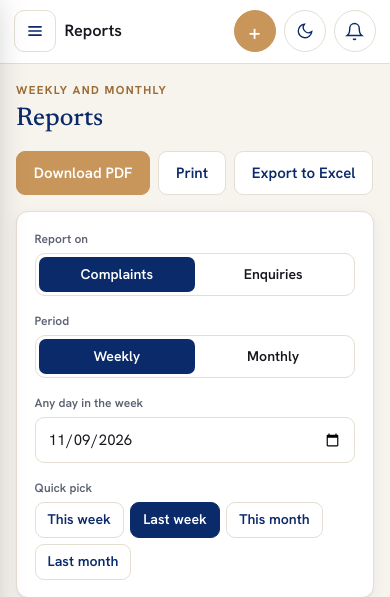
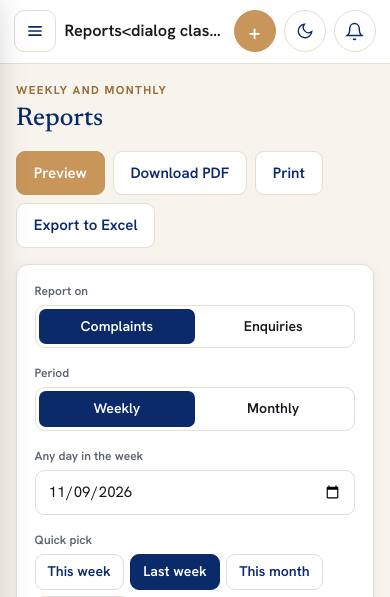
Before and after one commit to n02418505p-creator/CRM, a Django app: page /reports/ in a window 390 px wide. Shown: the top 597 px of the page. Run offline with Django 5.2, Linux system fonts and the light colour scheme; the visitor is signed in with stand-in values (Sample User, id 1); data comes from the database, SQL or seed files in the repository; data that the repository does not hold is empty.

Commit message:
Reports: preview the PDF before downloading
- 'Preview' shows the PDF inside the page (new tab on phones), with Download and Close
- PDF opens inline for previews; '?download=1' downloads it

Co-Authored-By: Claude Opus 5.5 <noreply@anthropic.com>
Claude-Session: https://claude.ai/code/session_01ATc9bEjTy7GTyzV5oghb8A

```diff
--- a/complaints/static/portal/portal.css
+++ b/complaints/static/portal/portal.css
@@ -580,3 +580,16 @@ label.check input { margin-top: .2rem; accent-color: var(--navy); }
   .table-wrap { overflow: visible; }
   a { color: inherit; text-decoration: none; }
 }
+
+/* Report PDF preview */
+.pdf-preview { width: min(1000px, 94vw); height: 92vh; padding: 0; border: 1px solid var(--line); border-radius: var(--radius); background: var(--card); color: var(--ink); box-shadow: 0 24px 80px rgba(0, 0, 0, .35); overflow: hidden; }
+.pdf-preview[open] { display: flex; flex-direction: column; }
+.pdf-preview::backdrop { background: rgba(8, 14, 30, .55); backdrop-filter: blur(2px); }
+.pdf-preview-head { display: flex; justify-content: space-between; align-items: center; gap: 1rem; padding: .9rem 1.2rem; border-bottom: 1px solid var(--line); }
+.pdf-preview-head h2 { font-size: 1.15rem; }
+.pdf-preview-head .eyebrow { margin: 0; }
+.pdf-preview-actions { display: flex; gap: .5rem; flex: none; }
+.pdf-preview-body { position: relative; flex: 1; background: #525659; }
+.pdf-preview-body iframe { width: 100%; height: 100%; border: 0; display: block; }
+.pdf-preview-loading { position: absolute; inset: 0; display: grid; place-items: center; margin: 0; color: #fff; }
+.pdf-preview.loaded .pdf-preview-loading { display: none; }
--- a/complaints/templates/portal/reports.html
+++ b/complaints/templates/portal/reports.html
@@ -1,5 +1,41 @@
 {% extends "portal/base.html" %}
-{% block title %}Reports{% endblock %}
+{% block title %}Reports<dialog class="pdf-preview" id="pdfPreview" aria-labelledby="pdfPreviewTitle">
+  <div class="pdf-preview-head">
+    <div>
+      <p class="eyebrow">Preview</p>
+      <h2 id="pdfPreviewTitle">{{ report.noun_plural }} report · {{ report.label }}</h2>
+    </div>
+    <div class="pdf-preview-actions">
+      <a class="btn btn-bronze" href="{% url 'portal:report_pdf' %}?{{ query }}&download=1">Download PDF</a>
+      <button class="btn btn-ghost" type="button" id="pdfPreviewClose">Close</button>
+    </div>
+  </div>
+  <div class="pdf-preview-body">
+    <p class="muted pdf-preview-loading">Preparing the report…</p>
+    <iframe id="pdfPreviewFrame" title="Report preview"></iframe>
+  </div>
+</dialog>
+<script>
+(function () {
+  var btn = document.getElementById("previewBtn");
+  var dialog = document.getElementById("pdfPreview");
+  var frame = document.getElementById("pdfPreviewFrame");
+  if (!btn || !dialog || !dialog.showModal) { return; }  // no dialog support: the link opens a new tab
+  btn.addEventListener("click", function (e) {
+    if (window.matchMedia("(max-width: 820px)").matches) { return; }  // phones: open in a new tab
+    e.preventDefault();
+    if (frame.getAttribute("src") !== btn.href) {
+      dialog.classList.remove("loaded");
+      frame.setAttribute("src", btn.href);
+    }
+    dialog.showModal();
+  });
+  frame.addEventListener("load", function () { dialog.classList.add("loaded"); });
+  document.getElementById("pdfPreviewClose").addEventListener("click", function () { dialog.close(); });
+  dialog.addEventListener("click", function (e) { if (e.target === dialog) { dialog.close(); } });
+})();
+</script>
+{% endblock %}
 {% block content %}
 <div class="page-head report-controls">
   <div>
@@ -7,7 +43,8 @@
     <h1>Reports</h1>
   </div>
   <div style="display:flex;gap:.5rem;flex-wrap:wrap">
-    <a class="btn btn-bronze" href="{% url 'portal:report_pdf' %}?{{ query }}">Download PDF</a>
+    <a class="btn btn-bronze" id="previewBtn" href="{% url 'portal:report_pdf' %}?{{ query }}" target="_blank" rel="noopener">Preview</a>
+    <a class="btn btn-ghost" href="{% url 'portal:report_pdf' %}?{{ query }}&download=1">Download PDF</a>
     <button class="btn btn-ghost" type="button" onclick="window.print()">Print</button>
     <a class="btn btn-ghost" href="{% url 'portal:report_csv' %}?{{ query }}">Export to Excel</a>
   </div>
@@ -138,4 +175,40 @@
 
   <footer class="report-foot muted small">Generated {{ report.generated_at|date:"j M Y, H:i" }} by {{ user.get_full_name|default:user.username }} · MMC Capital · Confidential</footer>
 </article>
+<dialog class="pdf-preview" id="pdfPreview" aria-labelledby="pdfPreviewTitle">
+  <div class="pdf-preview-head">
+    <div>
+      <p class="eyebrow">Preview</p>
+      <h2 id="pdfPreviewTitle">{{ report.noun_plural }} report · {{ report.label }}</h2>
+    </div>
+    <div class="pdf-preview-actions">
+      <a class="btn btn-bronze" href="{% url 'portal:report_pdf' %}?{{ query }}&download=1">Download PDF</a>
+      <button class="btn btn-ghost" type="button" id="pdfPreviewClose">Close</button>
+    </div>
+  </div>
+  <div class="pdf-preview-body">
+    <p class="muted pdf-preview-loading">Preparing the report…</p>
+    <iframe id="pdfPreviewFrame" title="Report preview"></iframe>
+  </div>
+</dialog>
+<script>
+(function () {
+  var btn = document.getElementById("previewBtn");
+  var dialog = document.getElementById("pdfPreview");
+  var frame = document.getElementById("pdfPreviewFrame");
+  if (!btn || !dialog || !dialog.showModal) { return; }  // no dialog support: the link opens a new tab
+  btn.addEventListener("click", function (e) {
+    if (window.matchMedia("(max-width: 820px)").matches) { return; }  // phones: open in a new tab
+    e.preventDefault();
+    if (frame.getAttribute("src") !== btn.href) {
+      dialog.classList.remove("loaded");
+      frame.setAttribute("src", btn.href);
+    }
+    dialog.showModal();
+  });
+  frame.addEventListener("load", function () { dialog.classList.add("loaded"); });
+  document.getElementById("pdfPreviewClose").addEventListener("click", function () { dialog.close(); });
+  dialog.addEventListener("click", function (e) { if (e.target === dialog) { dialog.close(); } });
+})();
+</script>
 {% endblock %}
--- a/complaints/tests.py
+++ b/complaints/tests.py
@@ -501,9 +501,14 @@ class ReportTests(TestCase):
         self.assertEqual(page.status_code, 200)
         self.assertContains(page, "Complaints report")
         self.assertContains(page, "logo.png")
+        self.assertContains(page, 'id="previewBtn"')
         pdf = self.client.get("/reports/report.pdf?period=weekly")
         self.assertEqual(pdf["Content-Type"], "application/pdf")
         self.assertTrue(pdf.content.startswith(b"%PDF"))
+        self.assertTrue(pdf["Content-Disposition"].startswith("inline"))      # preview in the browser
+        self.assertEqual(pdf["X-Frame-Options"], "SAMEORIGIN")               # can be shown inside the page
+        download = self.client.get("/reports/report.pdf?period=weekly&download=1")
+        self.assertTrue(download["Content-Disposition"].startswith("attachment"))
         csv_resp = self.client.get("/reports/report.csv?period=monthly&value=" + timezone.localdate().strftime("%Y-%m"))
         self.assertIn("Recent", csv_resp.content.decode("utf-8-sig"))
 
--- a/complaints/views.py
+++ b/complaints/views.py
@@ -12,6 +12,7 @@ from django.http import HttpResponse, JsonResponse
 from django.shortcuts import get_object_or_404, redirect, render
 from django.urls import reverse
 from django.utils import timezone
+from django.views.decorators.clickjacking import xframe_options_sameorigin
 from django.views.decorators.http import require_POST
 
 from . import roles, services
@@ -503,14 +504,17 @@ def reports(request):
 
 @login_required
 @view_required
+@xframe_options_sameorigin
 def report_pdf(request):
+    """The report as a PDF: shown in the browser for previewing, or downloaded with ?download=1."""
     from . import report_pdf as pdf
 
     report, _ = _report_params(request)
     content = pdf.render(report, request.user)
     name = f"MMC-{report['noun_plural'].lower()}-{report['period']}-report-{report['start']:%Y-%m-%d}.pdf"
     response = HttpResponse(content, content_type="application/pdf")
-    response["Content-Disposition"] = f'attachment; filename="{name}"'
+    disposition = "attachment" if request.GET.get("download") else "inline"
+    response["Content-Disposition"] = f'{disposition}; filename="{name}"'
     return response
 
 
```
